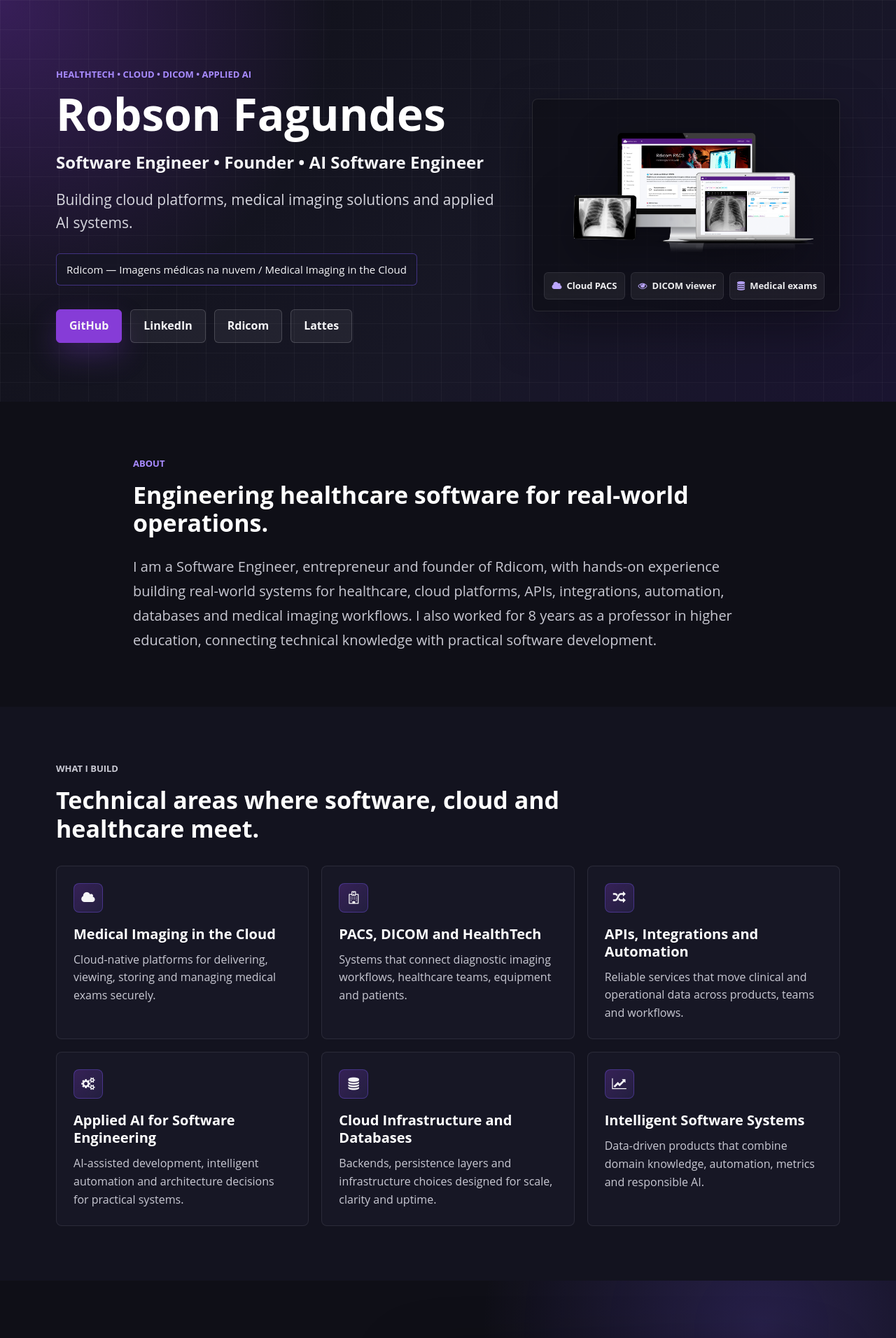
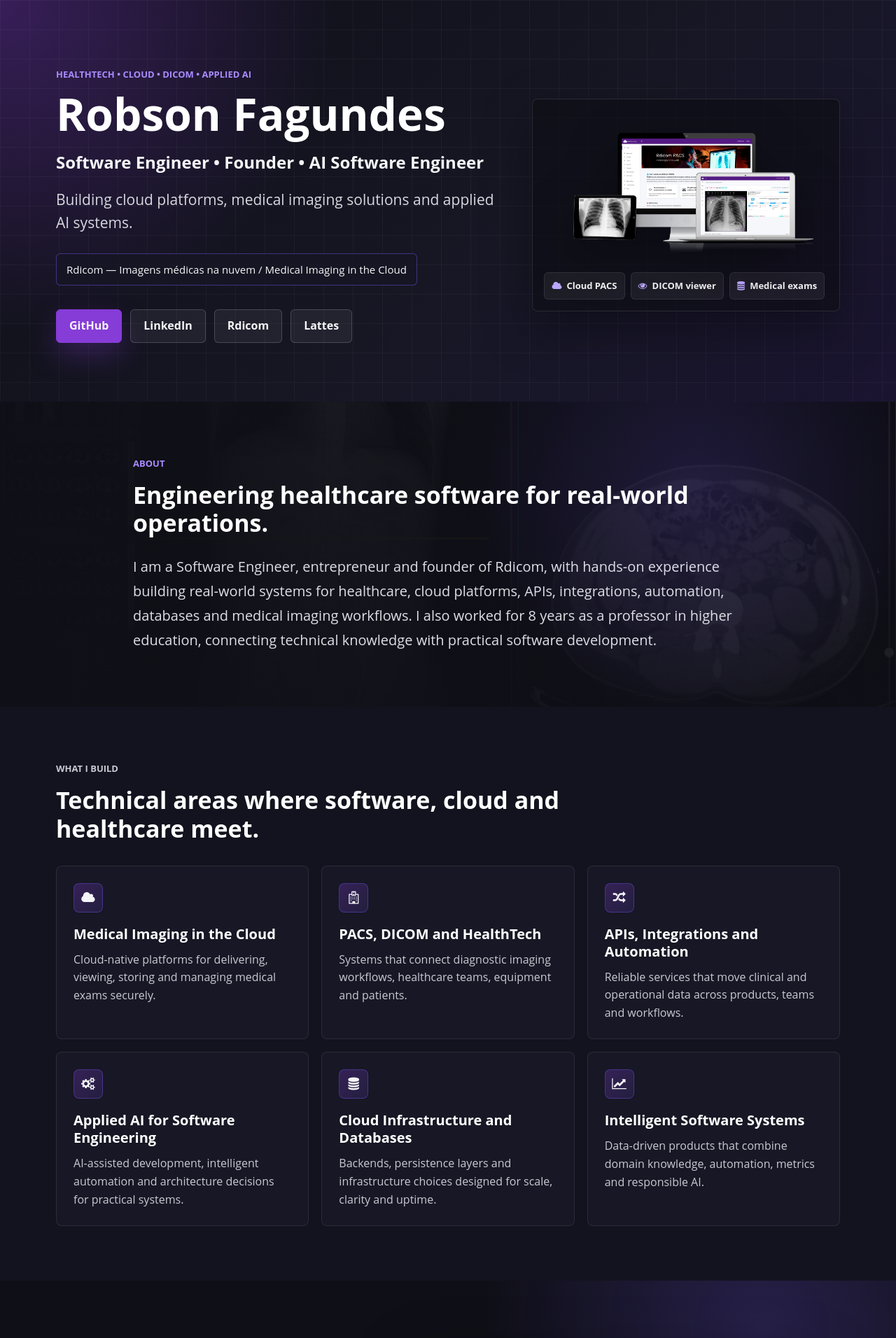
Before and after one commit to robsonfagundes/robsonfagundes.github.io, a Jekyll site: the page built from index.html, in a window 1280 px wide. Shown: the top 1912 px of the page at 70% size. Built offline with Jekyll 4.4.1, drawn with Linux system fonts in a browser that asks for light colours; nearby versions of some CDN libraries; some web fonts are replaced; the list of posts is cut into pages by our own code.

Commit message:
Add viewer background to about section

```diff
--- a/css/main.sass
+++ b/css/main.sass
@@ -772,6 +772,25 @@ pre
   padding: 78px 0
   background: #0f0f17
 
+.portfolio-about-section
+  position: relative
+  overflow: hidden
+  background-image: linear-gradient(90deg, rgba(15, 15, 23, 0.98) 0%, rgba(15, 15, 23, 0.88) 42%, rgba(15, 15, 23, 0.54) 100%), linear-gradient(180deg, rgba(15, 15, 23, 0.62), rgba(15, 15, 23, 0.88)), url("/assets/images/portfolio/rdicom-viewer-workstation.png")
+  background-position: center
+  background-size: cover
+  &:before
+    content: ""
+    position: absolute
+    inset: 0
+    background: radial-gradient(circle at 78% 28%, rgba(124, 92, 255, 0.16), transparent 32%)
+    pointer-events: none
+  .portfolio-container
+    position: relative
+    z-index: 1
+  .portfolio-lead
+    max-width: 900px
+    color: #dedee7
+
 .portfolio-section-muted
   background: #13131f
 
--- a/index.html
+++ b/index.html
@@ -31,7 +31,7 @@ description: Software Engineer, entrepreneur and founder of Rdicom, building clo
 </section>
 
 <main id="content">
-  <section class="portfolio-section" aria-labelledby="about-title">
+  <section class="portfolio-section portfolio-about-section" aria-labelledby="about-title">
     <div class="portfolio-container portfolio-narrow">
       <p class="portfolio-section-label">About</p>
       <h2 id="about-title">Engineering healthcare software for real-world operations.</h2>
```
Also changed, not shown: assets/images/portfolio/rdicom-viewer-workstation.png (added).
